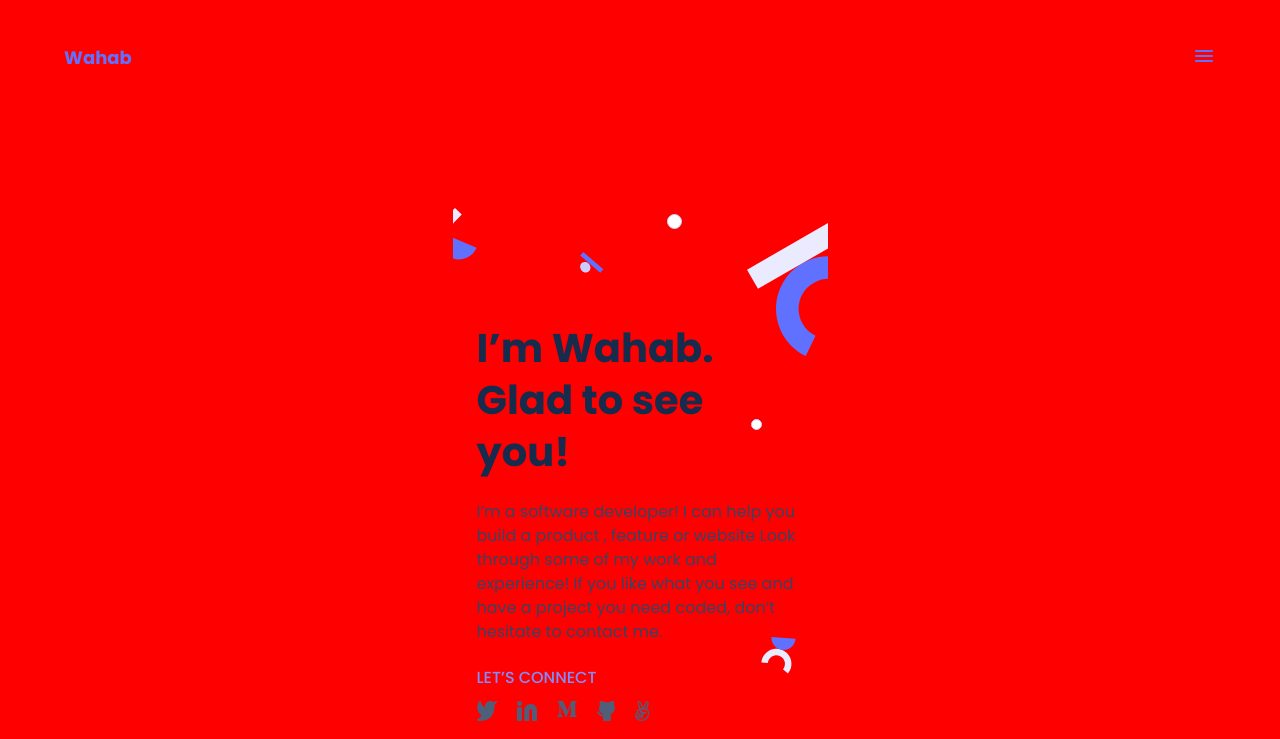
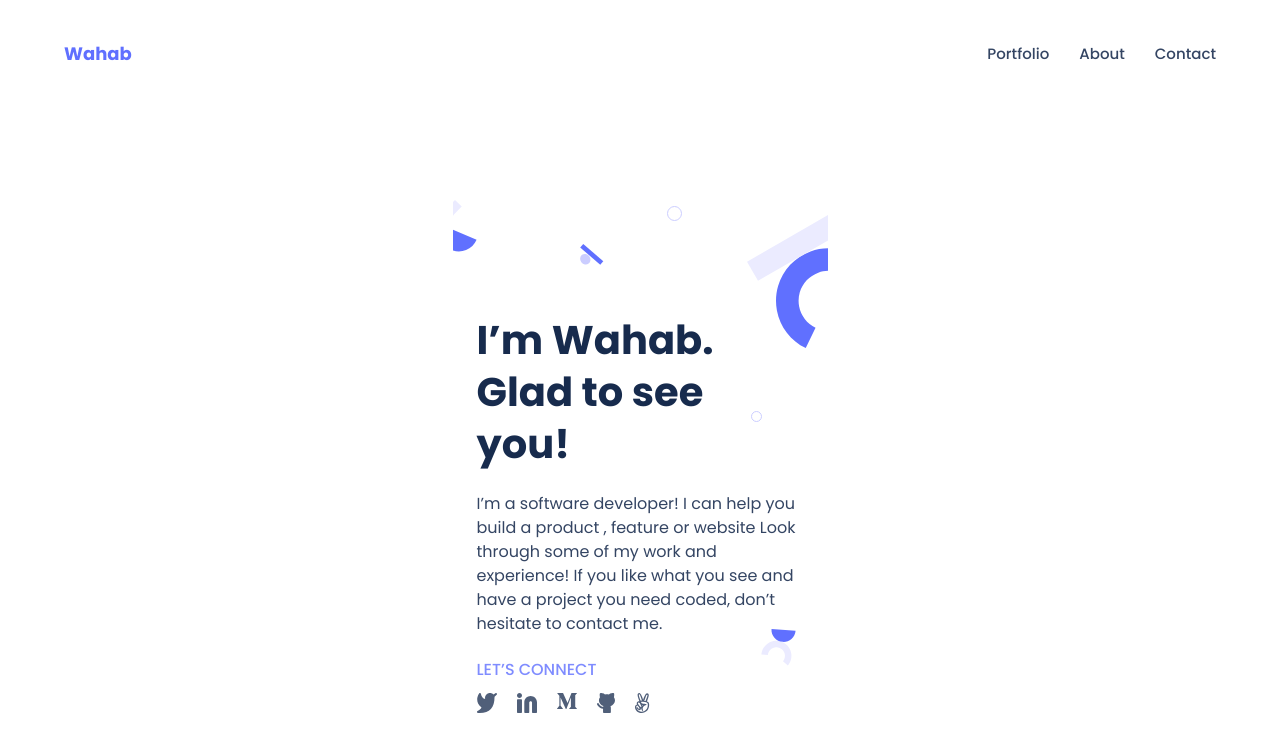
Before and after one commit to Abdulwhbhussain/Microverse_portfolio_project, a website: page index.html in a window 1280 px wide. Shown: the top 739 px of the page. Drawn offline with Linux system fonts and the light colour scheme.

Commit message:
Add the Desktop navigation Bar

```diff
--- a/index.html
+++ b/index.html
@@ -17,8 +17,15 @@
             <a href="#"><p class="toolbar-name">Wahab</p></a>
           </div>
           <!-- Toolbar Menu -->
-          <nav class="toolbar-menu-container">
+          <nav class="toolbar-menu-container toggle-hidden1">
             <img src="assets/Menu.svg" alt="Menu icon" />
+          </nav>
+          <nav class="toolbar-menu-container toggle-hidden2">
+
+                <a href="#portfolio">Portfolio</a>
+                <a href="#about">About</a>
+                <a href="#contact">Contact</a>
+
           </nav>
         </div>
       </header>
@@ -64,7 +71,7 @@
       </section>
 
       <!-- Works Section -->
-      <section id="works" class="CSS-grid__card-container">
+      <section id="portfolio" class="CSS-grid__card-container">
         <div class="Card-works">
           <div class="snapshoot-container">
             <img
@@ -343,7 +350,7 @@
       </section>
 
       <!-- Form -->
-      <section id="contact-form" class="form-container">
+      <section id="contact" class="form-container">
         <div class="form-content-container">
           <!-- Form header -->
           <div class="form-header-container">
--- a/style.css
+++ b/style.css
@@ -28,7 +28,7 @@
   margin: 44px auto;
 }
 
-.toolbar-name-container a {
+a {
   text-decoration: none;
 }
 
@@ -41,6 +41,42 @@
   text-align: center;
   color: var(--main-purple-color);
 }
+
+.toolbar-menu-container {
+  display: flex;
+  flex-direction: row;
+  align-items: center;
+  padding: 0;
+  gap: 30px;
+}
+
+nav a {
+  font-family: var(--font-family-common);
+  font-style: normal;
+  font-weight: 500;
+  font-size: 15px;
+  line-height: 20px;
+
+  /* identical to box height, or 133% */
+
+  display: flex;
+  align-items: center;
+  text-align: center;
+
+  /* Neutrals/N600 */
+
+  color: #344563;
+}
+
+.toggle-hidden1 {
+  display: flex;
+}
+
+.toggle-hidden2 {
+  display: none;
+}
+
+
 
 /* Headline */
 .headline-container {
@@ -1182,7 +1218,11 @@ textarea {
 }
 
 @media only screen and (min-width: 768px) {
-  body {
-    background: red;
+  .toggle-hidden1 {
+    display: none;
+  }
+
+  .toggle-hidden2 {
+    display: flex;
   }
 }
```
Also changed, not shown: assets/header-bg-desktop.svg (added), optional.html (added).
